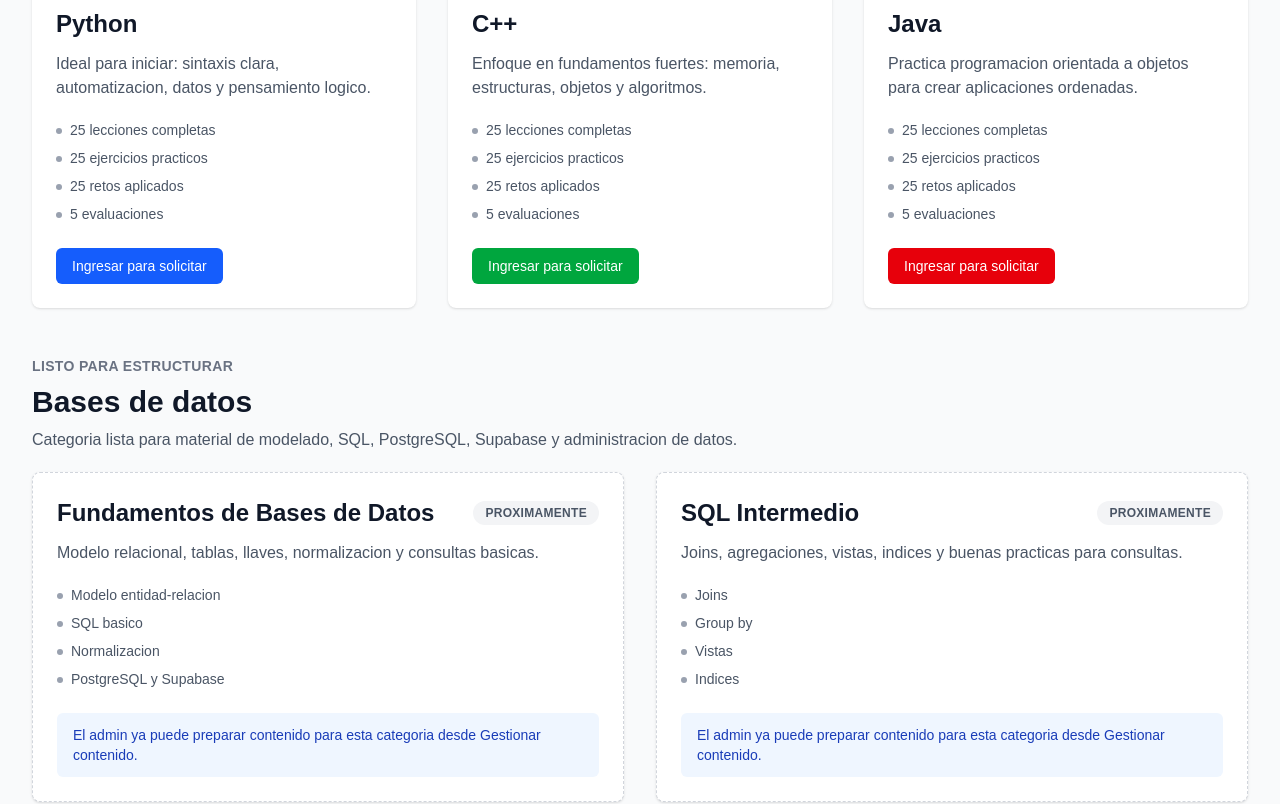
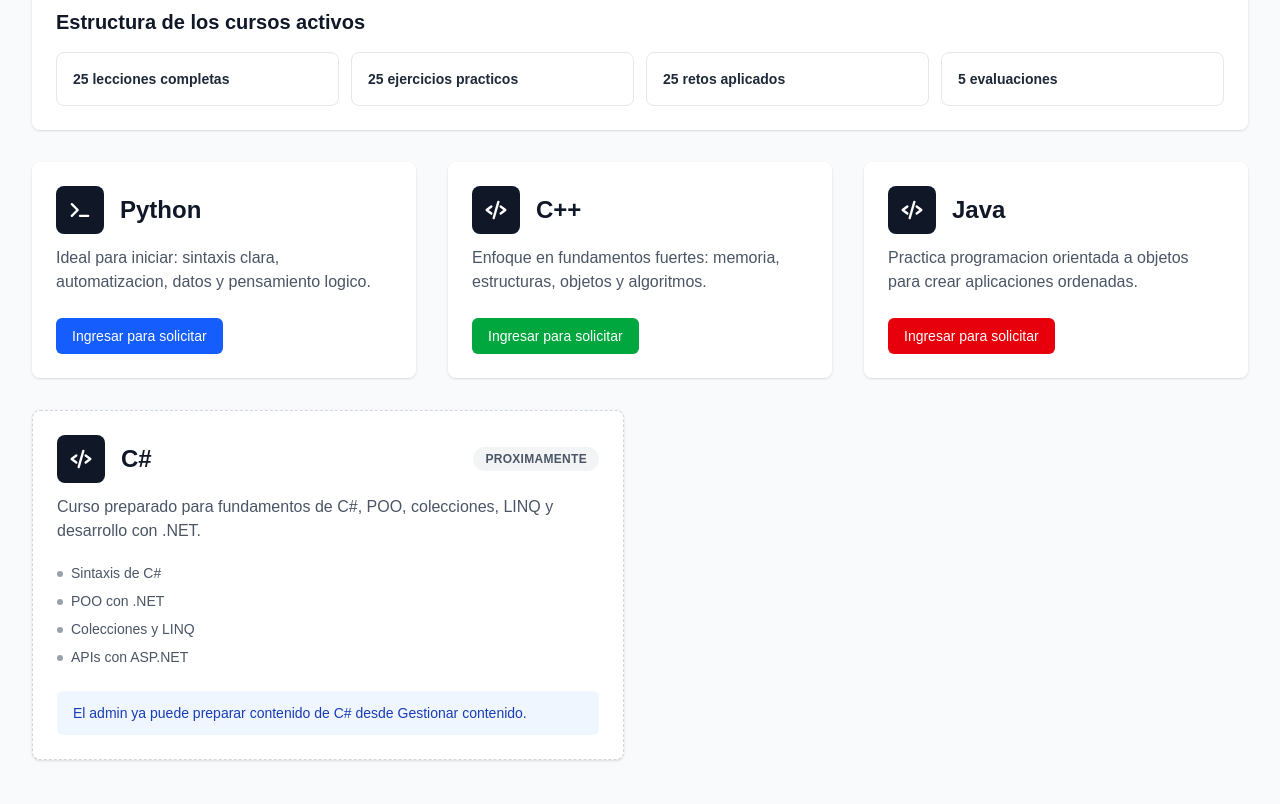
Before and after one commit to erickdev7/coddyumg, a Next.js app: page /courses in a window 1280 px wide. Shown: the part 520-1324 px from the top of the page. Built offline with nearby package versions, Linux system fonts and the light colour scheme; no server answers.

Commit message:
Refine course catalog and add planned courses

```diff
--- a/app/api/content/route.ts
+++ b/app/api/content/route.ts
@@ -3,7 +3,7 @@ import { ensureProfile, getUserFromRequest } from '@/lib/auth';
 import { getSupabaseAdmin } from '@/lib/supabaseAdmin';
 import type { CourseContentType, CourseKey } from '@/lib/types';
 
-const allowedCourses = new Set<CourseKey>(['python', 'cpp', 'java', 'databases', 'networks', 'webdev', 'cybersecurity']);
+const allowedCourses = new Set<CourseKey>(['python', 'cpp', 'java', 'csharp', 'databases', 'networks', 'webdev', 'cybersecurity']);
 const allowedTypes = new Set<CourseContentType>(['module', 'lesson', 'exercise', 'challenge', 'quiz']);
 
 type ContentPayload = {
--- a/app/components/CourseAccessGate.tsx
+++ b/app/components/CourseAccessGate.tsx
@@ -11,6 +11,7 @@ const courseLabels: Record<CourseKey, string> = {
   python: 'Python',
   cpp: 'C++',
   java: 'Java',
+  csharp: 'C#',
   databases: 'Bases de datos',
   networks: 'Redes',
   webdev: 'Desarrollo Web',
--- a/app/courses/page.tsx
+++ b/app/courses/page.tsx
@@ -7,39 +7,53 @@ import SiteHeader from '@/app/components/SiteHeader';
 import { useAuth } from '@/app/components/AuthProvider';
 import type { CourseKey } from '@/lib/types';
 
+type IconName = 'code' | 'database' | 'network' | 'web' | 'shield' | 'terminal';
+
 const activeCourses = [
   {
     title: 'Python',
+    icon: 'terminal' as IconName,
     course: 'python' as CourseKey,
     href: '/courses/python',
     modulesHref: '/courses/python/modules',
     color: 'bg-blue-600 hover:bg-blue-700',
     description: 'Ideal para iniciar: sintaxis clara, automatizacion, datos y pensamiento logico.',
-    topics: ['25 lecciones completas', '25 ejercicios practicos', '25 retos aplicados', '5 evaluaciones'],
   },
   {
     title: 'C++',
+    icon: 'code' as IconName,
     course: 'cpp' as CourseKey,
     href: '/courses/cpp',
     modulesHref: '/courses/cpp/modules',
     color: 'bg-green-600 hover:bg-green-700',
     description: 'Enfoque en fundamentos fuertes: memoria, estructuras, objetos y algoritmos.',
-    topics: ['25 lecciones completas', '25 ejercicios practicos', '25 retos aplicados', '5 evaluaciones'],
   },
   {
     title: 'Java',
+    icon: 'code' as IconName,
     course: 'java' as CourseKey,
     href: '/courses/java',
     modulesHref: '/courses/java/modules',
     color: 'bg-red-600 hover:bg-red-700',
     description: 'Practica programacion orientada a objetos para crear aplicaciones ordenadas.',
-    topics: ['25 lecciones completas', '25 ejercicios practicos', '25 retos aplicados', '5 evaluaciones'],
+  },
+];
+
+const programmingStructure = ['25 lecciones completas', '25 ejercicios practicos', '25 retos aplicados', '5 evaluaciones'];
+
+const plannedProgrammingCourses = [
+  {
+    title: 'C#',
+    icon: 'code' as IconName,
+    description: 'Curso preparado para fundamentos de C#, POO, colecciones, LINQ y desarrollo con .NET.',
+    topics: ['Sintaxis de C#', 'POO con .NET', 'Colecciones y LINQ', 'APIs con ASP.NET'],
   },
 ];
 
 const upcomingCategories = [
   {
     title: 'Bases de datos',
+    icon: 'database' as IconName,
     description: 'Categoria lista para material de modelado, SQL, PostgreSQL, Supabase y administracion de datos.',
     courses: [
       {
@@ -56,6 +70,7 @@ const upcomingCategories = [
   },
   {
     title: 'Redes',
+    icon: 'network' as IconName,
     description: 'Categoria preparada para fundamentos de redes, servicios, seguridad y diagnostico.',
     courses: [
       {
@@ -72,6 +87,7 @@ const upcomingCategories = [
   },
   {
     title: 'Desarrollo Web',
+    icon: 'web' as IconName,
     description: 'Ruta futura para frontend, backend, APIs, autenticacion, despliegue e integracion con bases de datos.',
     courses: [
       {
@@ -88,6 +104,7 @@ const upcomingCategories = [
   },
   {
     title: 'Ciberseguridad',
+    icon: 'shield' as IconName,
     description: 'Categoria adicional preparada para fundamentos de seguridad, buenas practicas y defensa de aplicaciones.',
     courses: [
       {
@@ -99,6 +116,11 @@ const upcomingCategories = [
         title: 'Seguridad Web',
         description: 'Validacion de entradas, sesiones, permisos, errores seguros y hardening basico.',
         topics: ['Validacion', 'Sesiones', 'Permisos', 'Hardening'],
+      },
+      {
+        title: 'Ethical Hacking',
+        description: 'Metodologia de pruebas autorizadas, reconocimiento, analisis de vulnerabilidades y reporte responsable.',
+        topics: ['Reconocimiento', 'Escaneo autorizado', 'Vulnerabilidades web', 'Reporte tecnico'],
       },
     ],
   },
@@ -118,6 +140,25 @@ const levels = [
     description: 'Errores, archivos, herencia, interfaces, datos, retos integradores y evaluaciones.',
   },
 ];
+
+function CourseIcon({ name }: { name: IconName }) {
+  const pathByName: Record<IconName, string> = {
+    code: 'M8 9 4 12l4 3M16 9l4 3-4 3M14 5l-4 14',
+    database: 'M5 6c0-1.7 3.1-3 7-3s7 1.3 7 3-3.1 3-7 3-7-1.3-7-3Zm0 0v6c0 1.7 3.1 3 7 3s7-1.3 7-3V6M5 12v6c0 1.7 3.1 3 7 3s7-1.3 7-3v-6',
+    network: 'M12 5v6m0 0H6m6 0h6M6 11v4m12-4v4M4 19h4v-4H4v4Zm14 0h4v-4h-4v4Zm-8-14h4V1h-4v4Z',
+    web: 'M4 5h16v14H4V5Zm0 4h16M8 5v4',
+    shield: 'M12 3 5 6v5c0 4.4 2.8 8.4 7 10 4.2-1.6 7-5.6 7-10V6l-7-3Z',
+    terminal: 'M5 7l5 5-5 5M12 17h7',
+  };
+
+  return (
+    <span className="inline-flex h-12 w-12 items-center justify-center rounded-lg bg-gray-900 text-white">
+      <svg aria-hidden="true" className="h-7 w-7" viewBox="0 0 24 24" fill="none" stroke="currentColor" strokeLinecap="round" strokeLinejoin="round" strokeWidth="2">
+        <path d={pathByName[name]} />
+      </svg>
+    </span>
+  );
+}
 
 export default function CoursesPage() {
   const { profile } = useAuth();
@@ -180,10 +221,44 @@ export default function CoursesPage() {
                 <p className="mt-2 max-w-3xl text-gray-600">Cursos actuales con ruta completa, acceso por autorizacion y progreso del alumno.</p>
               </div>
 
+              <div className="mb-8 rounded-lg bg-white p-6 shadow">
+                <h3 className="text-xl font-bold text-gray-900">Estructura de los cursos activos</h3>
+                <div className="mt-4 grid gap-3 sm:grid-cols-2 lg:grid-cols-4">
+                  {programmingStructure.map((item) => (
+                    <div key={item} className="rounded-lg border border-gray-200 p-4">
+                      <p className="text-sm font-semibold text-gray-800">{item}</p>
+                    </div>
+                  ))}
+                </div>
+              </div>
+
               <div className="grid grid-cols-1 gap-8 md:grid-cols-3">
                 {activeCourses.map((course) => (
                   <article key={course.title} className="flex flex-col rounded-lg bg-white p-6 shadow">
-                    <h3 className="text-2xl font-semibold text-gray-900">{course.title}</h3>
+                    <div className="flex items-center gap-4">
+                      <CourseIcon name={course.icon} />
+                      <h3 className="text-2xl font-semibold text-gray-900">{course.title}</h3>
+                    </div>
+                    <p className="mt-3 text-gray-600">{course.description}</p>
+                    <div className="mt-6 flex flex-wrap gap-3">
+                      <CourseAccessActions course={course.course} href={course.href} modulesHref={course.modulesHref} color={course.color} />
+                    </div>
+                  </article>
+                ))}
+              </div>
+
+              <div className="mt-8 grid grid-cols-1 gap-8 md:grid-cols-2">
+                {plannedProgrammingCourses.map((course) => (
+                  <article key={course.title} className="flex flex-col rounded-lg border border-dashed border-gray-300 bg-white p-6 shadow-sm">
+                    <div className="flex flex-wrap items-center justify-between gap-3">
+                      <div className="flex items-center gap-4">
+                        <CourseIcon name={course.icon} />
+                        <h3 className="text-2xl font-semibold text-gray-900">{course.title}</h3>
+                      </div>
+                      <span className="rounded-full bg-gray-100 px-3 py-1 text-xs font-semibold uppercase tracking-wide text-gray-600">
+                        Proximamente
+                      </span>
+                    </div>
                     <p className="mt-3 text-gray-600">{course.description}</p>
                     <ul className="mt-5 space-y-2 text-sm text-gray-600">
                       {course.topics.map((topic) => (
@@ -193,9 +268,9 @@ export default function CoursesPage() {
                         </li>
                       ))}
                     </ul>
-                    <div className="mt-6 flex flex-wrap gap-3">
-                      <CourseAccessActions course={course.course} href={course.href} modulesHref={course.modulesHref} color={course.color} />
-                    </div>
+                    <p className="mt-6 rounded-md bg-blue-50 px-4 py-3 text-sm font-medium text-blue-800">
+                      El admin ya puede preparar contenido de C# desde Gestionar contenido.
+                    </p>
                   </article>
                 ))}
               </div>
@@ -204,8 +279,13 @@ export default function CoursesPage() {
             {upcomingCategories.map((category) => (
               <section key={category.title}>
                 <div className="mb-5">
-                  <p className="text-sm font-semibold uppercase tracking-wide text-gray-500">Listo para estructurar</p>
-                  <h2 className="mt-2 text-3xl font-bold text-gray-900">{category.title}</h2>
+                  <div className="flex items-center gap-4">
+                    <CourseIcon name={category.icon} />
+                    <div>
+                      <p className="text-sm font-semibold uppercase tracking-wide text-gray-500">Listo para estructurar</p>
+                      <h2 className="mt-2 text-3xl font-bold text-gray-900">{category.title}</h2>
+                    </div>
+                  </div>
                   <p className="mt-2 max-w-3xl text-gray-600">{category.description}</p>
                 </div>
 
--- a/app/teacher/content/page.tsx
+++ b/app/teacher/content/page.tsx
@@ -38,6 +38,7 @@ const courses: Array<{ value: CourseKey; label: string }> = [
   { value: 'python', label: 'Python' },
   { value: 'cpp', label: 'C++' },
   { value: 'java', label: 'Java' },
+  { value: 'csharp', label: 'C#' },
   { value: 'databases', label: 'Bases de datos' },
   { value: 'networks', label: 'Redes' },
   { value: 'webdev', label: 'Desarrollo Web' },
--- a/lib/courseAccess.ts
+++ b/lib/courseAccess.ts
@@ -5,6 +5,7 @@ export const COURSE_LABELS: Record<CourseKey, string> = {
   python: 'Python',
   cpp: 'C++',
   java: 'Java',
+  csharp: 'C#',
   databases: 'Bases de datos',
   networks: 'Redes',
   webdev: 'Desarrollo Web',
--- a/lib/types.ts
+++ b/lib/types.ts
@@ -1,5 +1,5 @@
 export type UserRole = 'student' | 'teacher';
-export type CourseKey = 'python' | 'cpp' | 'java' | 'databases' | 'networks' | 'webdev' | 'cybersecurity';
+export type CourseKey = 'python' | 'cpp' | 'java' | 'csharp' | 'databases' | 'networks' | 'webdev' | 'cybersecurity';
 export type CourseContentType = 'module' | 'lesson' | 'exercise' | 'challenge' | 'quiz';
 export type CourseEnrollmentStatus = 'pending' | 'approved' | 'rejected';
 
```
